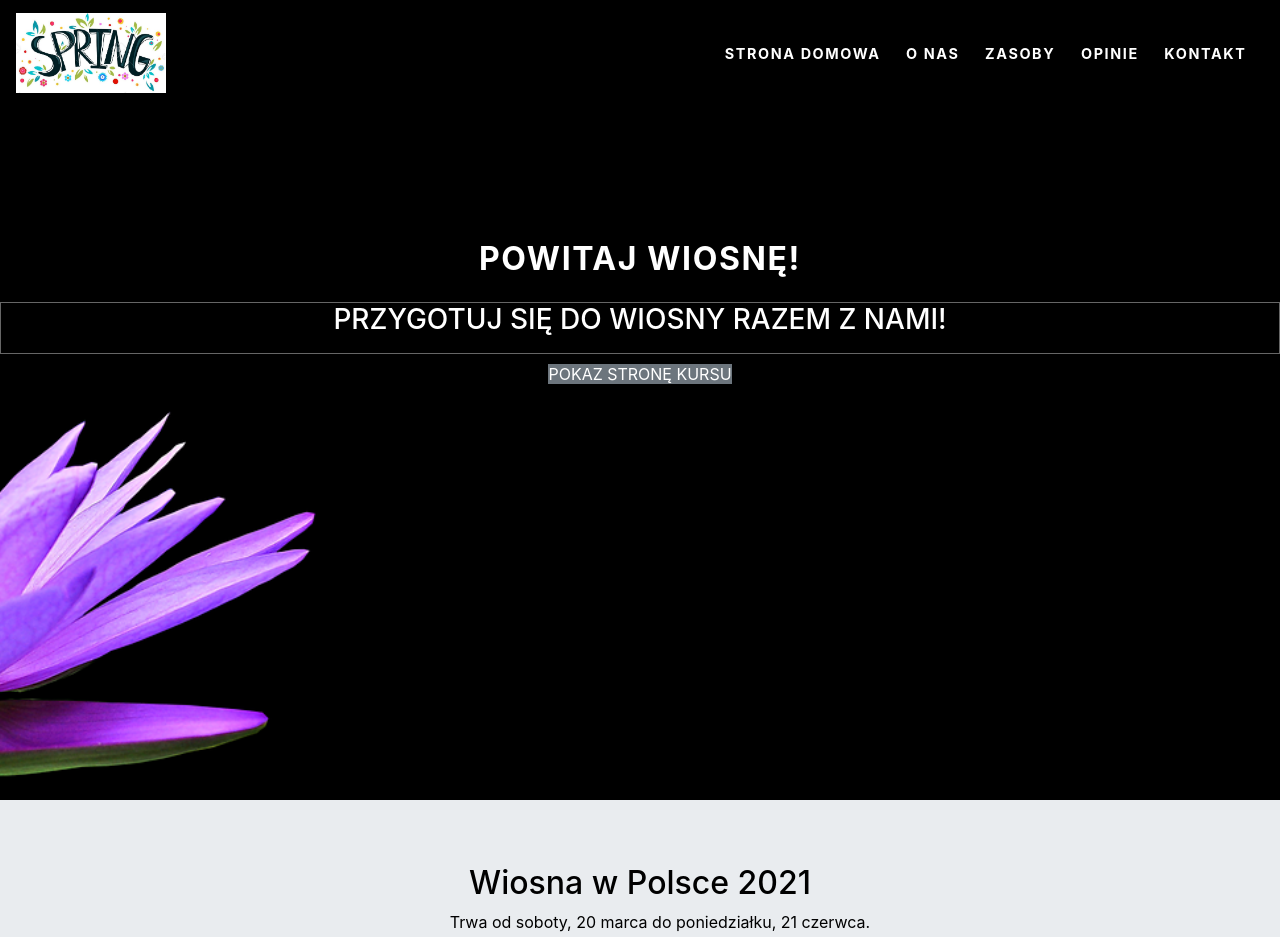
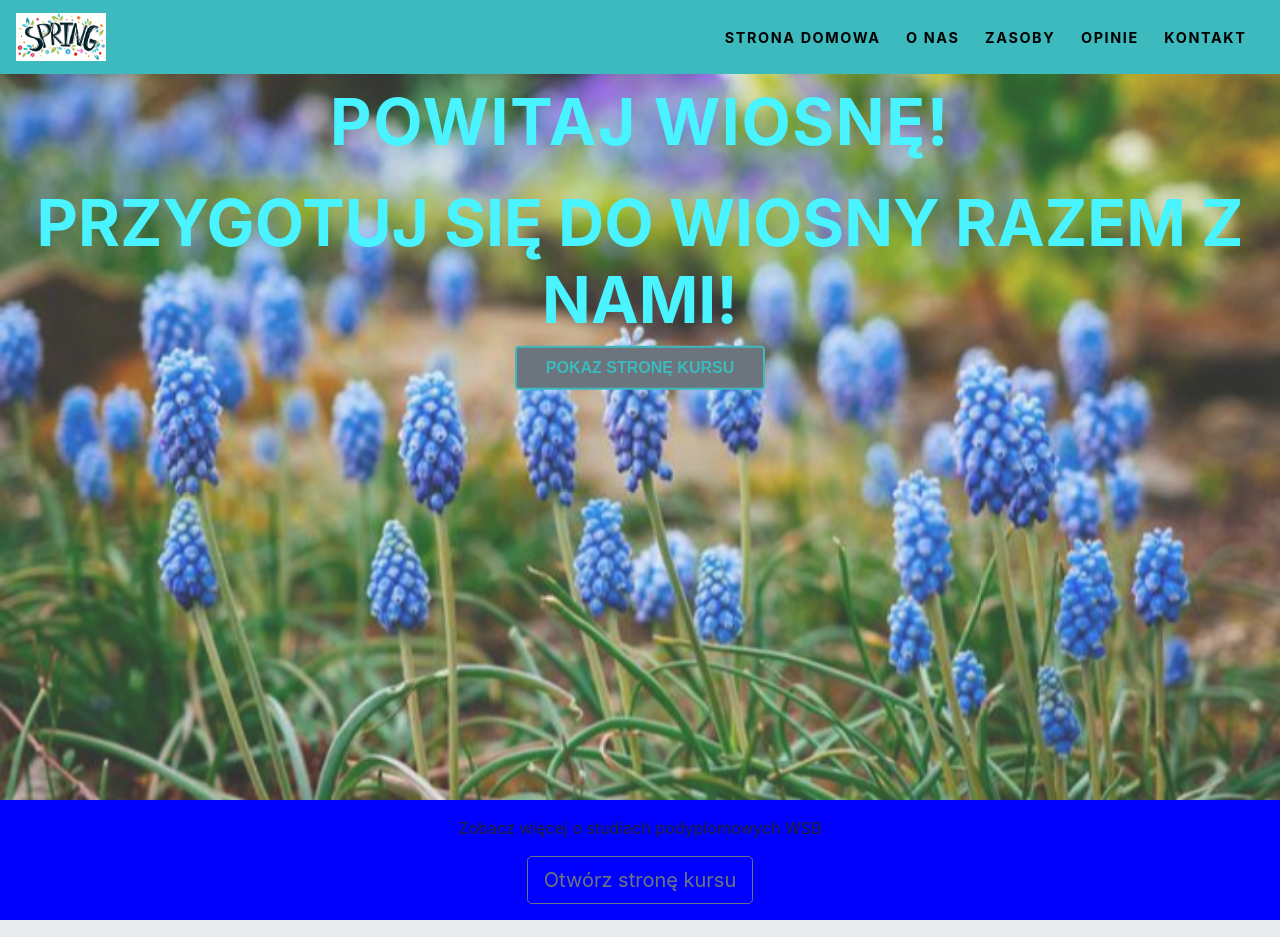
Before and after one commit to AnnaSKrz/projectZespol, a plain HTML site: page index.html in a window 1280 px wide. Shown: the top 937 px of the page. Drawn offline with Linux system fonts and the light colour scheme.

Commit message:
fixes site

```diff
--- a/index.html
+++ b/index.html
@@ -59,11 +59,18 @@
           >Pokaz stronę kursu</a>
 
       </div>
-    </div>
-
-
-
-    <!-- End course section -->
+  </div>
+<!-- Start course section -->
+<div id="course">
+  <div class="text-center col-12">
+    <p>Zobacz więcej o studiach podyplomowych WSB</p>
+    <a class="btn btn-outline-secondary btn-lg"
+      href="https://www.wsb.pl/chorzow/studia-i-szkolenia/studia-podyplomowe/kierunki/programista-front-end-z-angular"
+      target="_blank">Otwórz stronę kursu</a>
+  </div>
+</div>
+<!-- End course section -->
+    <!--- End HOME Section -->
 
     <!-- Start features section -->
     <div id="features">
@@ -202,24 +209,6 @@
               <cite>Halina z Katowic</cite>
             </footer>
           </div>
-    <!-- End clients section -->
-
-    <!-- Start contact section -->
-    <div id="contact">
-      <footer>
-        <div class="col-12 text-center">
-          <h3 class="heading">Kontakt do twórców:</h3>
-          <img src="img/spring_logo.jpeg" alt="LOGO" />
-          <p>Lorem ipsum dolor sit amet.</p>
-          <strong>Informacje pod numerem 444333222</strong>
-          <hr />
-          <a href="https://www.youtube.com" target="_blank">
-            <i class="fab fa-youtube-square fa-2x"></i>
-          </a>
-          <a href="https://www.amazon.com" target="_blank">
-            <i class="fab fa-amazon fa-2x"></i>
-          </a>
-          <p>&copy; Copyright by WSB CHORZOW Students 2021 covid edition</p>
         </div>
       </div>
       <div class="col-md-6">
@@ -253,7 +242,7 @@
     <footer>
       <div class="col-12 text-center">
         <h3 class="heading">Kontakt</h3>
-        <img src="img/LogoNew.jpg" alt="LOGO" />
+        <img src="img/spring_logo.jpeg" alt="LOGO" />
         <p>Lorem ipsum dolor sit amet Lorem ipsum dolor sit amet.</p>
         <hr />
         <a href="https://twitter.com/?lang=pl" target="_blank">
--- a/style.css
+++ b/style.css
@@ -7,60 +7,96 @@ body{
 
 
     /* Navigation */
-    .navbar{
-      background-color: black;
+.navbar {
+  background-color:#3cbabe;
   font-size: 0.9rem;
   letter-spacing: 0.1rem;
   font-weight: bold;
 }
 
 .navbar-brand > img {
-      height: 5rem;
+  height: 3rem;
 }
 
-    .navbar-nav li{
+.navbar-nav li {
   padding-right: 0.6rem;
 }
 
-    .navbar .navbar-nav .nav-link{
-      color: white;
+.navbar .navbar-nav .nav-link {
+  color: black;
   padding-top: 0.6rem;
 }
 
-    .navbar .navbar-nav .nav-link:hover{
-      color: limegreen;
+.navbar .navbar-nav .nav-link:hover {
+  color: blue;
 }
 
     /* Landing */
-    .home-inner{
-      background-image: url(img/MainFlower.png);
+.home-inner {
+  background-image: url(img/spring2.jpg);
   background-size: contain;
-      background-attachment: fixed;
-      background-position: center;
+  opacity: 0.8;
 }
 
-    .caption h1{
-      font-size: 2rem;
+.caption h1 {
+  font-size: 4rem;
   font-weight: bold;
   letter-spacing: 0.1rem;
   padding-bottom: 1rem;
 }
 
-    .caption h3{
-      padding-bottom: 1rem;
-      border: solid rgba(128, 128, 128, 0.801) 1px;
+.caption h3 {
+  font-size: 4rem;
+  font-weight: bold;
 }
 
-    .caption{
+.caption {
   width: 100%;
+  color:#49f3ff;
+  text-transform: uppercase;
+  z-index: 1;
+  display: block;
   position: absolute;
   top: 30%;
-      color: white;
-      text-transform: uppercase;
-      z-index: 1;
+  left: 50%;
+  transform: translate(-50%, -50%);
+}
+.btn1 {
+  text-decoration: none;
+  text-align: center;
+  color: #3cbabe;
+  border: 2px solid #3cbabe;
+  border-radius: 4px;
+  position: relative;
+  width: 250px;
+  line-height: 40px;
+  display: inline-block;
+  font-family: Arial;
+  font-weight: 600;
+  overflow: hidden;
+}
+.btn1:before {
+  content: "";
+  background-color: rgba(255, 255, 255, 0.5);
+  height: 100%;
+  width: 40px;
+  display: block;
+  position: absolute;
+  top: 0;
+  left: -70px;
+  transform: skewX(-45deg) translateX(0px);
+  transition: none;
+}
+.btn1:hover {
+  background-color: #3cbabe;
+  color: #ffffff;
+  border-bottom: 2px solid #319598;
 }
 
-
+.btn1:hover:before {
+  transform: skewX(-45deg) translateX(250px);
+  transition: all 0.4s ease-in;
+}
 
     /* course */
     #course{
```
Lines whose indentation alone changed are shown as unchanged.
